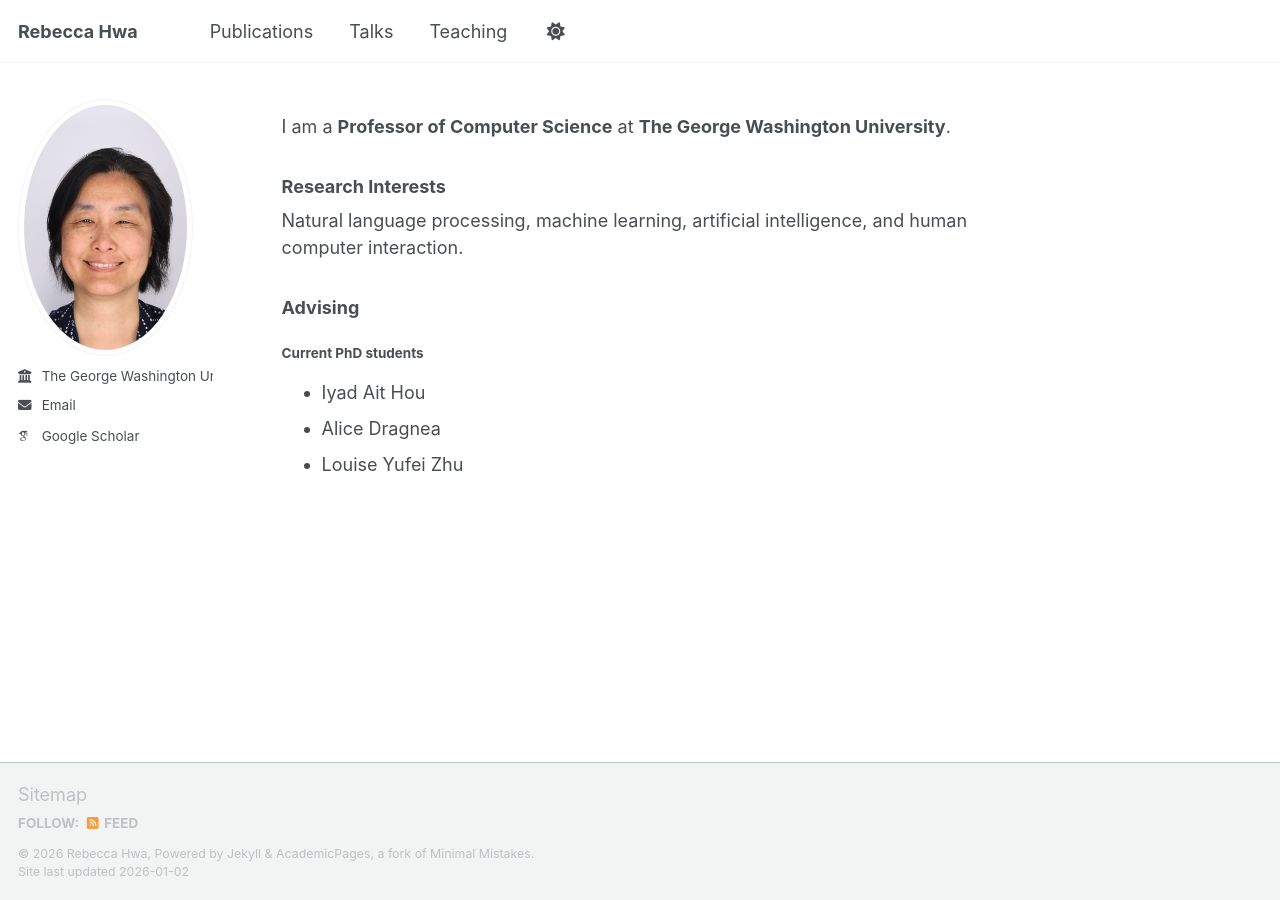
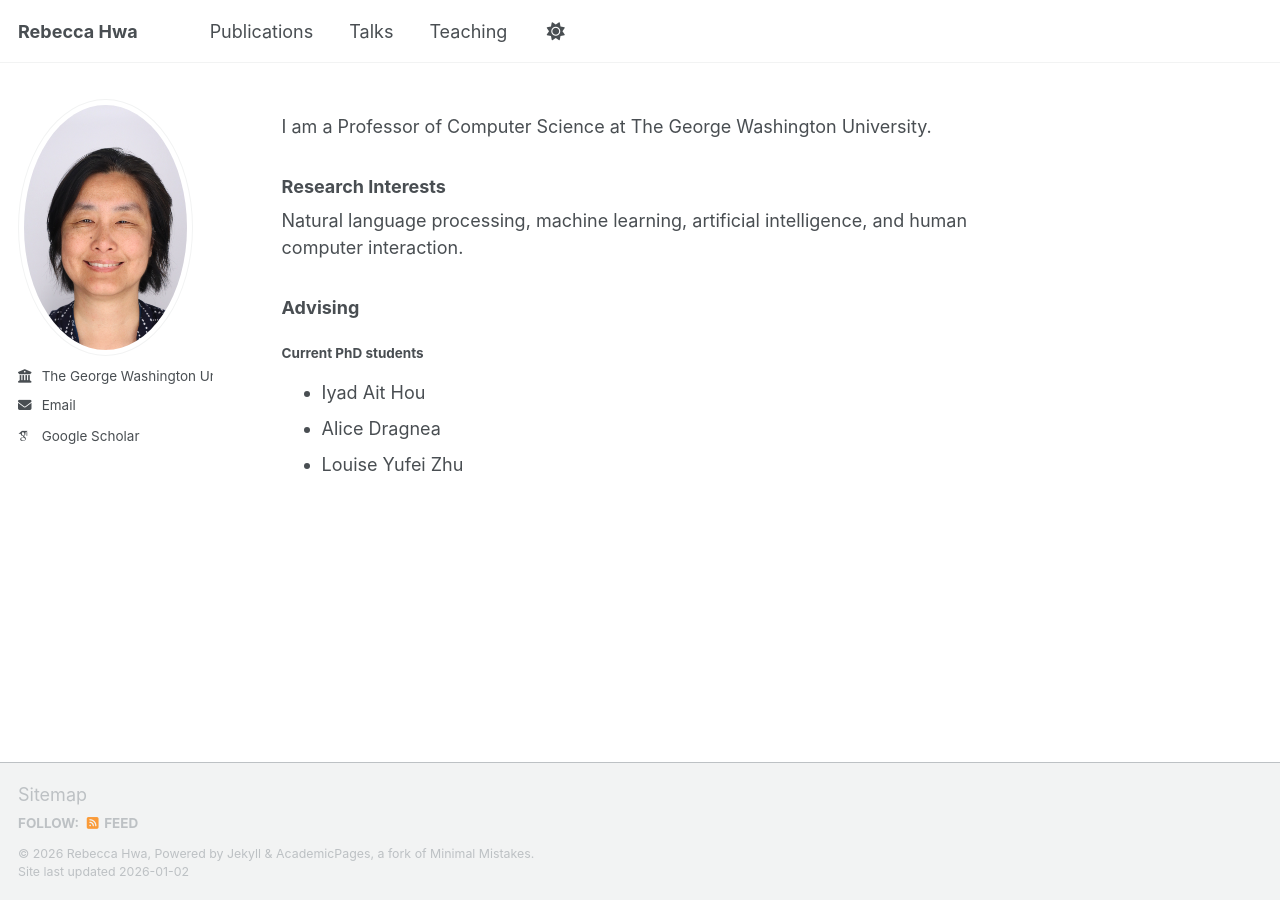
Before and after one commit to rebeccahwa/rebeccahwa.github.io, a Jekyll site: the page built from _pages/about.md, in a window 1280 px wide. Built offline with Jekyll 4.4.1, drawn with Linux system fonts in a browser that asks for light colours; some web fonts are replaced; a script bundle is joined from its source files by our own code; library files that are not in the unit come from our copies.

```diff
--- a/_pages/about.md
+++ b/_pages/about.md
@@ -6,7 +6,7 @@ redirect_from:
   - /about/
   - /about.html
 ---
-I am a **Professor of Computer Science** at **The George Washington University**.
+I am a Professor of Computer Science at The George Washington University.
 
 ### Research Interests
 Natural language processing, machine learning, artificial intelligence, and human computer interaction.
```
